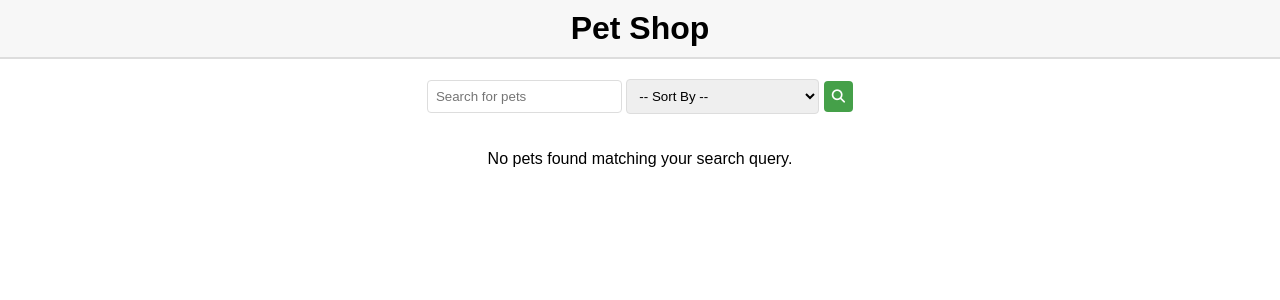
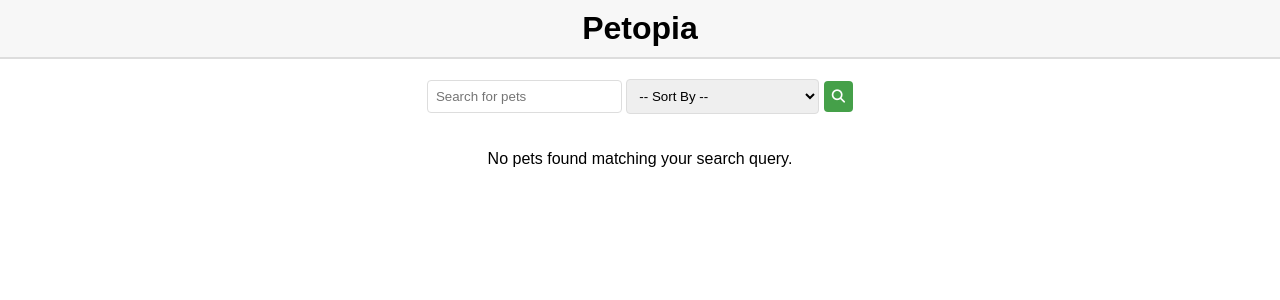
Before and after one commit to Riwaj77/Petopia, a PHP site: page /search.php in a window 1280 px wide. Shown: the top 300 px of the page. Run offline with PHP 8.4, Linux system fonts and the light colour scheme; data that the repository does not hold is empty.

Commit message:
new change

```diff
--- a/search.php
+++ b/search.php
@@ -93,7 +93,7 @@
 
 <body>
     <header>
-        <h1>Pet Shop</h1>
+        <h1>Petopia</h1>
     </header>
     <div class="container">
         <form class="search-form" method="GET" action="">
@@ -165,7 +165,7 @@
                     echo "<p>Description: " . $row['breed'] . "</p>";
                     echo "<p>Price: " . $row['price'] . "</p>";
                     echo "<a href='order.php?id=" . $row['id'] . "&name=" . urlencode($row['name']) . "'>";
-                    echo "<button>Inquire Now</button>";
+                    echo "<button>Adopt Now</button>";
                     echo "</a>";
                     echo "</div>";
                 }
```
